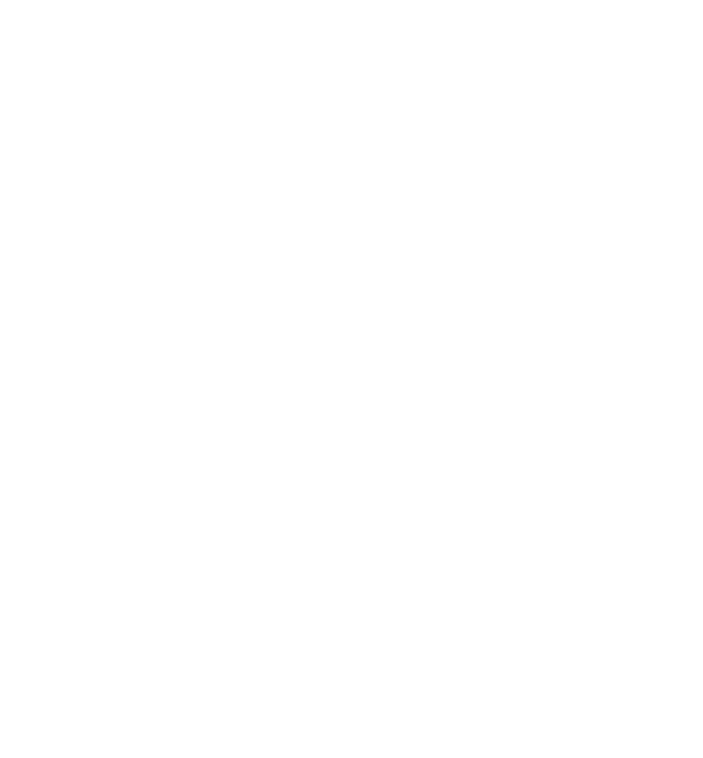
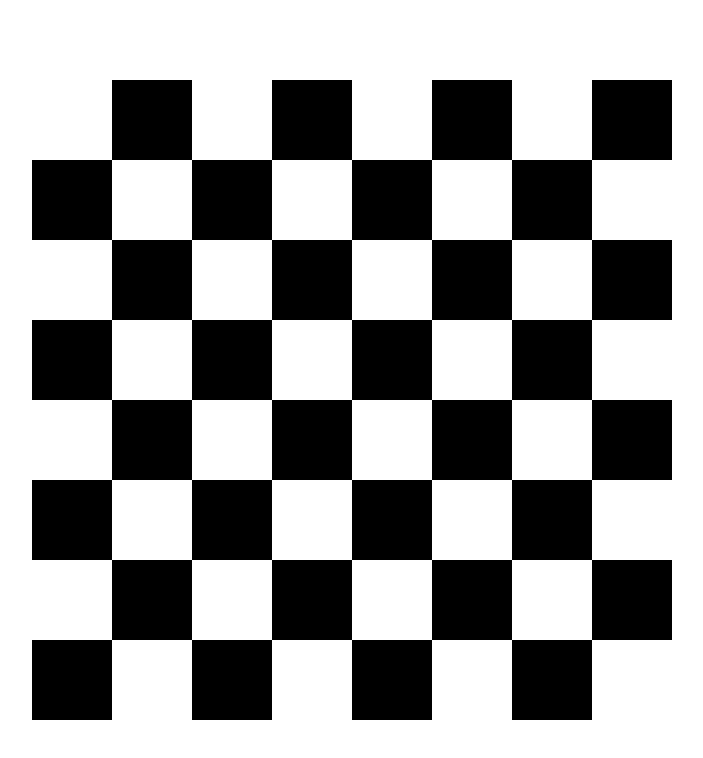
Before and after one commit to stonedchess/client, a Nuxt app: page / in a window 1280 px wide. Shown: the top 758 px of the page, without its empty margins (288-991 px from the left). Built offline with nearby package versions, Linux system fonts and the light colour scheme.

Commit message:
board render

```diff
--- /dev/null
+++ b/components/cell.vue
@@ -0,0 +1,15 @@
+<template>
+  <div
+    class="w-20 h-20 flex items-center justify-center"
+    :class="{ 'bg-black text-white': isBlack }"
+  ></div>
+</template>
+
+<script>
+export default {
+  props: {
+    index: { type: Number, required: true },
+    isBlack: { type: Boolean, required: true },
+  },
+}
+</script>
--- a/layouts/default.vue
+++ b/layouts/default.vue
@@ -1,5 +1,5 @@
 <template>
-  <div>
+  <div class="flex items-center justify-center h-screen w-screen">
     <Nuxt />
   </div>
 </template>
--- a/pages/index.vue
+++ b/pages/index.vue
@@ -1,3 +1,29 @@
 <template>
-  <div></div>
+  <div class="flex flex-col">
+    <div v-for="row in rows" :key="row" class="flex">
+      <cell
+        v-for="column in columns"
+        :key="index(row, column)"
+        :index="index(row, column)"
+        :is-black="isBlack(row, column)"
+      />
+    </div>
+  </div>
 </template>
+
+<script>
+export default {
+  data: () => ({
+    columns: 8,
+    rows: 8,
+  }),
+  methods: {
+    index(row, column) {
+      return (row - 1) * this.rows + column
+    },
+    isBlack(row, column) {
+      return column % 2 !== row % 2
+    },
+  },
+}
+</script>
```
